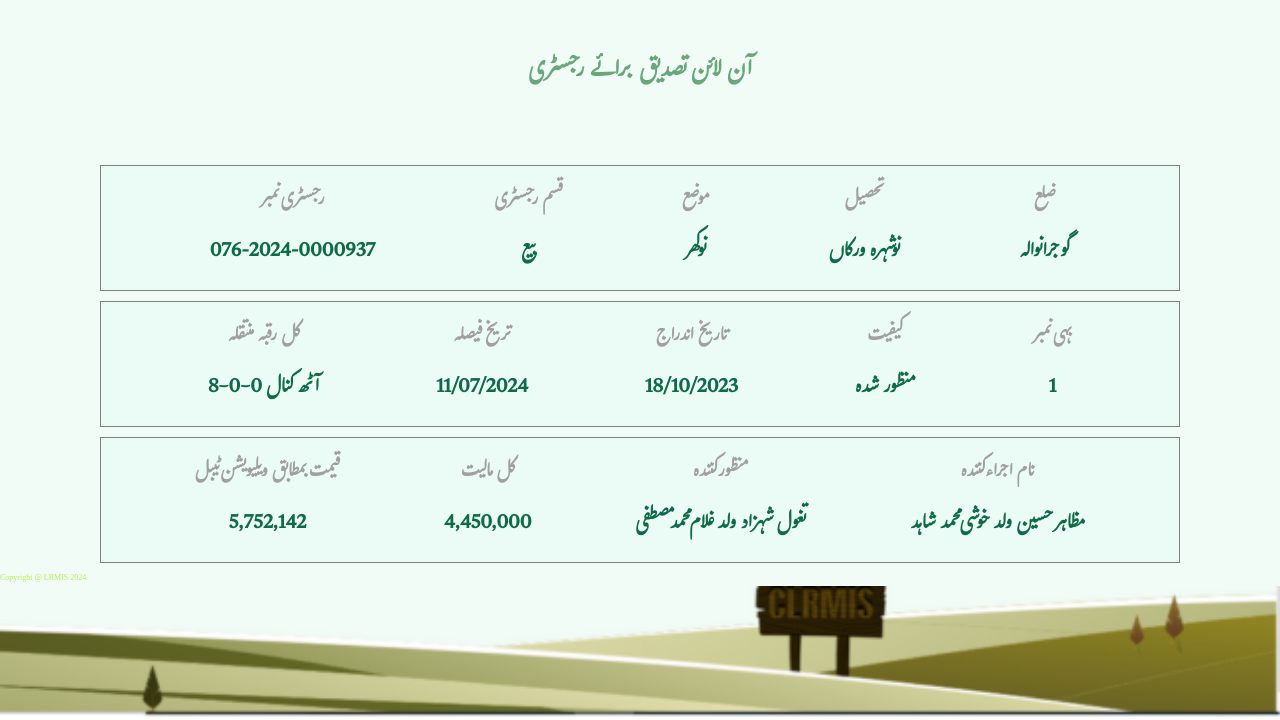
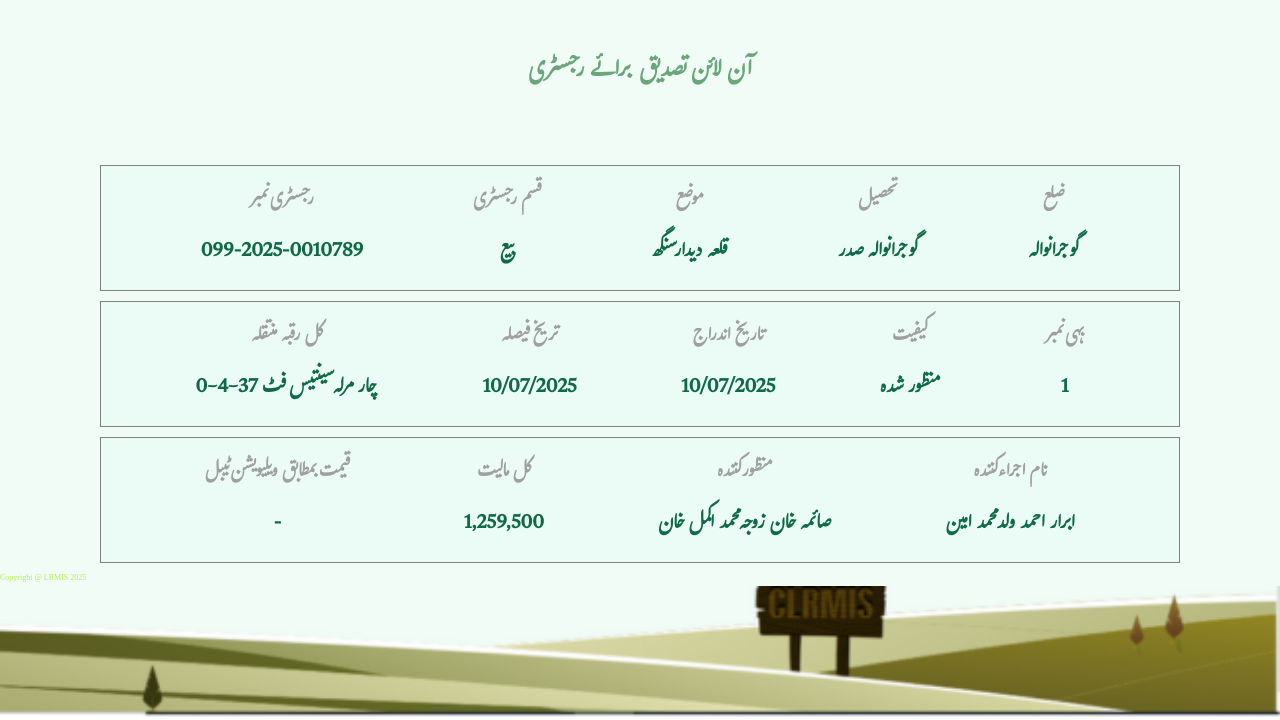
Before and after one commit to punjabzameen/Punjab2, a plain HTML site: page index.html in a window 1280 px wide. Shown: the part 80-800 px from the top of the page. Drawn offline with Linux system fonts and the light colour scheme.

Commit message:
Update index.html

```diff
--- a/index.html
+++ b/index.html
@@ -32,7 +32,7 @@
             <div class="item text1">
                 <h3>رجسٹری نمبر
                 </h3>
-                <p>076-2024-0000937
+                <p>099-2025-0010789
                 </p>
             </div>
             <div class="item text2"><h3>قسم رجسٹری
@@ -42,13 +42,13 @@
             <div class="item text3">
                 <h3>موضع
                 </h3>
-                <p>نوکھر
+                <p>قلعہ دیدار سنگھ
                 </p>
             </div>
             <div class="item text4">
                 <h3>تحصیل
                 </h3>
-                <p>نوشہرہ ورکاں
+                <p>گوجرانوالہ صدر
                 </p>
             </div>
             <div class="item text5">
@@ -63,18 +63,18 @@
             <div class="item text1">
                 <h3>کل رقبہ منتقلہ
                 </h3>
-                <p>8-0-0 آٹھ کنال
+                <p>0-4-37 چار مرلہ سینتیس فٹ
                 </p>
             </div>
             <div class="item text2"><h3>تریخ فیصلہ
 
             </h3>
-            <p>11/07/2024
+            <p>10/07/2025
             </p></div>
             <div class="item text3">
                 <h3>تاریخ اندراج
                 </h3>
-                <p>18/10/2023
+                <p>10/07/2025
                 </p>
             </div>
             <div class="item text4">
@@ -95,23 +95,23 @@
             <div class="item text1">
                 <h3>قیمت بمطابق ویلیویشن ٹیبل
                 </h3>
-                <p>5,752,142
+                <p>-
                 </p>
             </div>
             <div class="item text2"><h3>کل مالیت
             </h3>
-            <p>4,450,000
+            <p>1,259,500
             </p></div>
             <div class="item text3">
                 <h3>منظور کنندہ
                 </h3>
-                <p>تغول شہزاد ولد غلام محمد مصطفی
+                <p>صائمہ خان زوجہ محمد اکمل خان
                 </p>
             </div>
             <div class="item text4">
                 <h3>نام اجراء کنندہ
                 </h3>
-                <p>مظاہر حسین ولد خوشی محمد شاہد
+                <p>ابرار احمد ولد محمد امین
                 </p>
             </div>
 
@@ -120,7 +120,7 @@
     </section>
     <!-- ----------------- Inage section------------------ -->
      <div class="bottom_img">
-        Copyright @ LRMIS 2024
+        Copyright @ LRMIS 2025
 
      </div>
      <!-- <div class="main">
```
